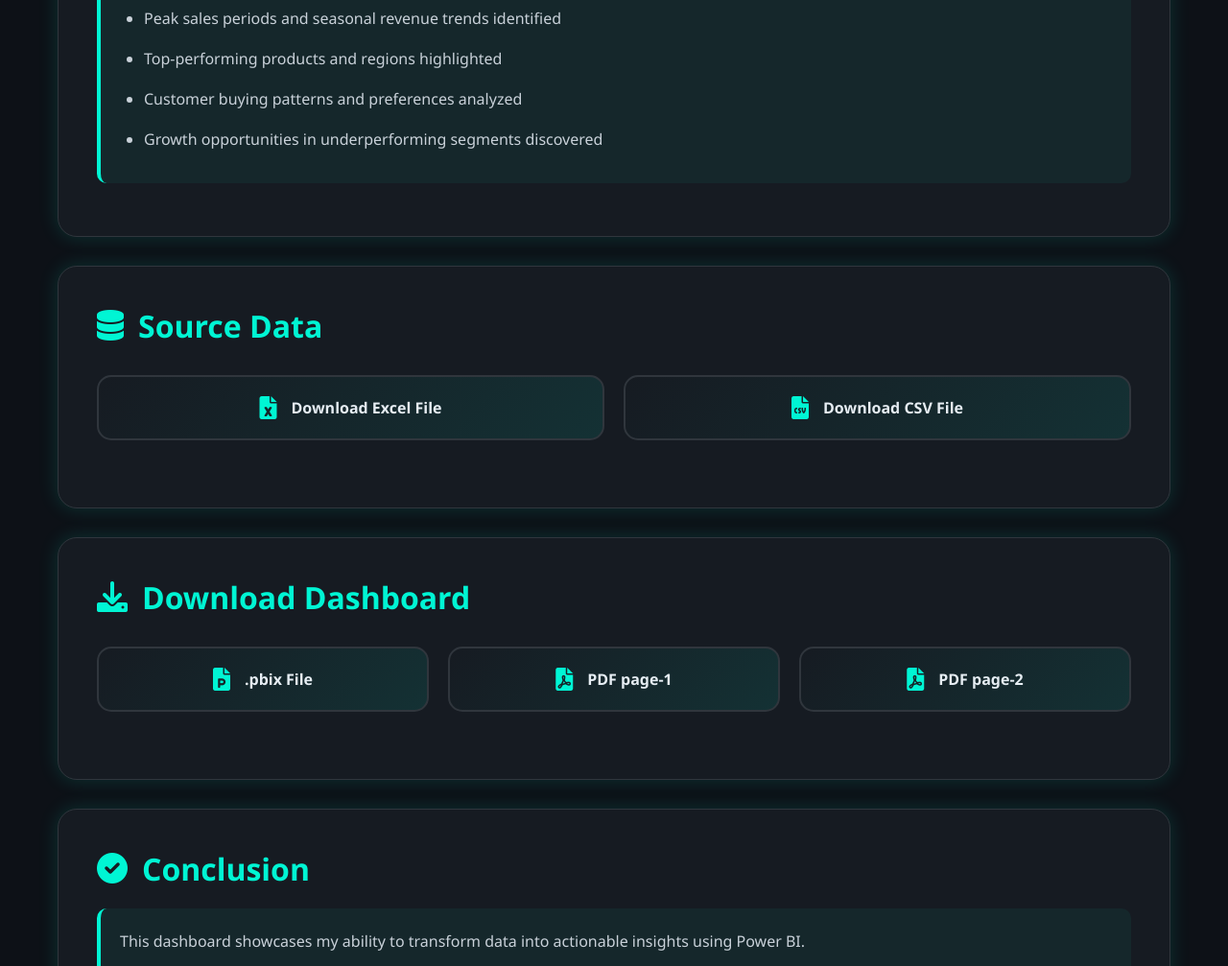
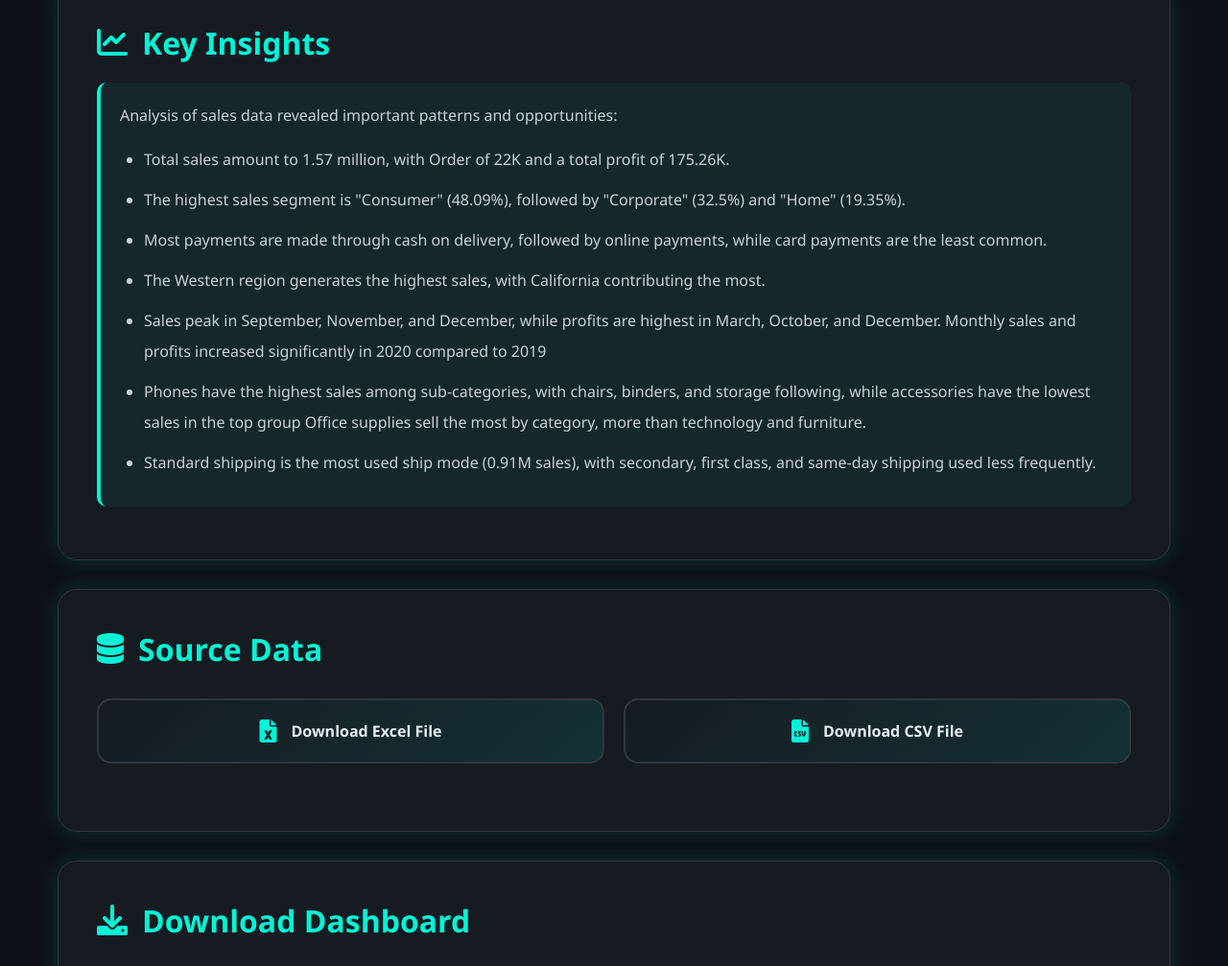
Before and after one commit to ARYAN8521/high-end-project3, a plain HTML site: page index.html in a window 1280 px wide. Shown: the part 1365-2372 px from the top of the page at 96% size. Drawn offline with Linux system fonts and the light colour scheme.

Commit message:
Update index.html

```diff
--- a/index.html
+++ b/index.html
@@ -104,14 +104,16 @@
 
 
 
+
     </style>
 </head>
 <body>
     <header>
-        <h1>Sales Analytics Dashboard by Aryan</h1>
-        <p>Interactive Data Visualization & Business Intelligence</p>
+        <h1>SuperStore Sales Dashboard and Forcast by Aryan</h1>
+        <p>This dashboard transforms sales data into interactive visualizations for better business decisions.</p>
     </header>
     <div class="container">
+
 
 
 
@@ -121,15 +123,18 @@
         <section class="section">
             <h2><i class="fas fa-bullseye"></i> Project Objective</h2>
             <div class="content-box">
-                <p>This dashboard transforms sales data into interactive visualizations for better business decisions.</p>
+                <p>To contribute to the success of a business by utilizing data analysis techniques, specifically focusing on time series analysis, to provide valuable insights and accurate sales forecasting..</p>
                 <ul>
                     <li>Track sales performance and key metrics</li>
                     <li>Identify trends and growth opportunities</li>
                     <li>Analyze customer behavior patterns</li>
                     <li>Enable data-driven decision making</li>
+                    <li>Sales Forecasting: Leverage historic data and apply time series analysis to generate sales forecasts for next 15 days </li>
                 </ul>
             </div>
         </section>
+
+
 
 
 
@@ -152,19 +157,27 @@
 
 
 
+
         <!-- Key Insights Section -->
         <section class="section">
             <h2><i class="fas fa-chart-line"></i> Key Insights</h2>
             <div class="content-box">
                 <p>Analysis of sales data revealed important patterns and opportunities:</p>
                 <ul>
-                    <li>Peak sales periods and seasonal revenue trends identified</li>
-                    <li>Top-performing products and regions highlighted</li>
-                    <li>Customer buying patterns and preferences analyzed</li>
-                    <li>Growth opportunities in underperforming segments discovered</li>
+                    <li>Total sales amount to 1.57 million, with Order of 22K and a total profit of 175.26K.</li>
+                    <li>The highest sales segment is "Consumer" (48.09%), followed by "Corporate" (32.5%) and "Home" (19.35%).</li>
+                    <li>Most payments are made through cash on delivery, followed by online payments, while card payments are the least common.</li>
+                    <li>The Western region generates the highest sales, with California contributing the most.</li>
+                    <li>Sales peak in September, November, and December, while profits are highest in March, October, and December.
+Monthly sales and profits increased significantly in 2020 compared to 2019 </li>
+<li>Phones have the highest sales among sub-categories, with chairs, binders, and storage following, while accessories have the lowest sales in the top group
+ Office supplies sell the most by category, more than technology and furniture.</li>
+ <li>
+Standard shipping is the most used ship mode (0.91M sales), with secondary, first class, and same-day shipping used less frequently.</li>
                 </ul>
             </div>
         </section>
+
 
 
 
@@ -229,7 +242,9 @@
         <section class="section">
             <h2><i class="fas fa-check-circle"></i> Conclusion</h2>
             <div class="content-box">
-                <p>This dashboard showcases my ability to transform data into actionable insights using Power BI.</p>
+                <p>This dashboard showcases my ability to transform data into actionable insights Incorporated data analysis techniques,
+                    specializing in time series analysis, to deliver valuable insights,
+                    accurate sales forecasting, and interactive dashboard creation, driving business success. </p>
                 <ul>
                     <li>Proficient in Power BI, DAX, and data visualization</li>
                     <li>Strong analytical and problem-solving skills</li>
```
